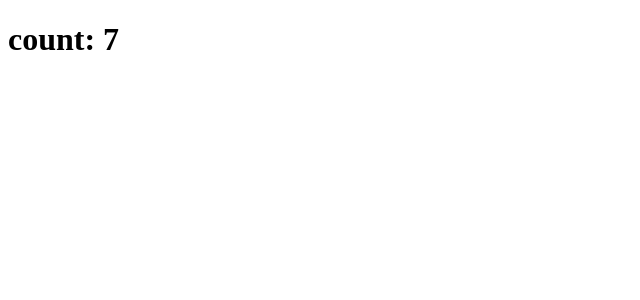
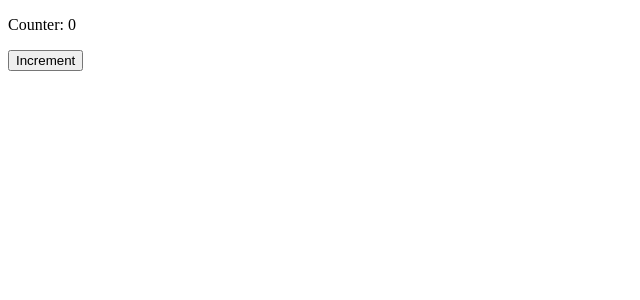
Before and after one commit to hershellayton95/esercizi-react, a React (Create React App) app: page / in a window 1280 px wide. Shown: the top 300 px of the page, without its empty margins (0-640 px from the left). Built offline with nearby package versions, Linux system fonts and the light colour scheme.

Commit message:
create event 1

```diff
--- a/src/App.js
+++ b/src/App.js
@@ -1,11 +1,11 @@
 import React from "react";
-import { CounterDisplay } from "./CounterDisplay";
+import { ClickCounter } from "./ClickCounter";
 export class App extends React.Component {
     render() {
 
         return (
             <div>
-                <CounterDisplay />
+                <ClickCounter />
             </div>
         )
     }
--- /dev/null
+++ b/src/ClickCounter.js
@@ -0,0 +1,19 @@
+import React from "react";
+
+export class ClickCounter extends React.Component{
+    constructor(props){
+        super(props);
+        this.state = {
+            counter: 0
+        }
+    }
+
+    render() {
+        return (
+            <div>
+                <p>Counter: {this.state.counter}</p>
+                <button onClick={() => this.setState({ counter: this.state.counter + 1})}>Increment</button>
+            </div>
+        )
+    }
+}
--- a/src/Counter.js
+++ /dev/null
@@ -1,30 +0,0 @@
-import React from "react";
-
-export class Counter extends React.Component {
-
-
-
-    constructor(props) {
-        super(props);
-        this.state = {
-            counter: this.props.initialValue,
-        }
-    }
-
-    componentDidMount() {
-        setInterval(() => {
-            this.setState((state, props) => ({
-                counter: state.counter + props.incrementInterval
-            }));
-        }, this.props.incrementAmount)
-    }
-
-    render() {
-
-        return (
-            <div>
-                <h1>count: {this.state.counter}</h1>
-            </div>
-        )
-    }
-}
--- a/src/CounterDisplay.js
+++ /dev/null
@@ -1,13 +0,0 @@
-import React from "react";
-import { Counter } from "./Counter";
-
-export class CounterDisplay extends React.Component {
-    render() {
-
-        return (
-            <div>
-                <Counter initialValue={0} incrementInterval={1} incrementAmount={1000}/>
-            </div>
-        )
-    }
-}
```
Also changed, not shown: Component_Lifecycle_01.txt (deleted), Event 01.txt (added).
